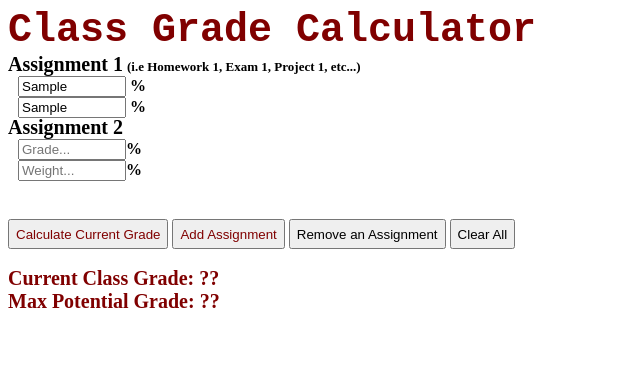
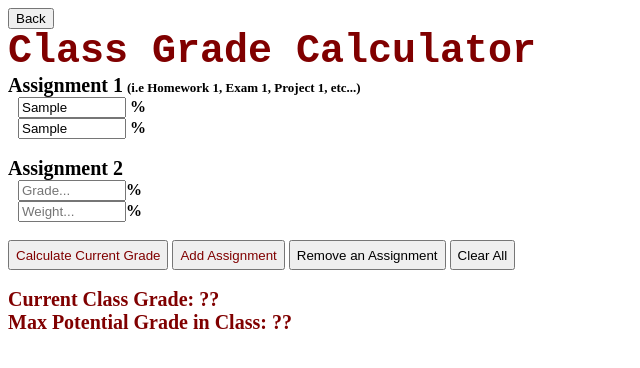
Before and after one commit to weishanxli/grade-calc, a plain HTML site: page classCalc.html in a window 1280 px wide. Both pictures are taken after typing "Sample", "Sample" into the empty fields and a click on the button "Add Assignment". Shown: the whole page, without its empty margins (0-640 px from the left). Drawn offline with Linux system fonts and the light colour scheme.

Commit message:
added back button and fixed 'remove an assignment'

```diff
--- a/classCalc.html
+++ b/classCalc.html
@@ -8,6 +8,8 @@
     <link href="stylesClass.css" rel="stylesheet">
 </head>
 <body>
+    <button onclick="window.location.href = 'index.html';">Back</button>
+    <br>
     <label id="title">
         Class Grade Calculator
     </label>
@@ -24,7 +26,7 @@
         <b>%</b>
     </div>
 
-    <div id="assignmentsDiv"></div>
+    <div id="allAssignmentsDiv"></div>
 
     <br>
     <button class="button" onclick="calculateGrade()">Calculate Current Grade</button>
@@ -37,7 +39,7 @@
         <b class="current_pot">Current Class Grade: </b>
         <b id="answer">??</b>
         <br>
-        <b class="current_pot">Max Potential Grade: </b>
+        <b class="current_pot">Max Potential Grade in Class: </b>
         <b id="potential">??</b>
     </div>
 
--- a/scriptClass.js
+++ b/scriptClass.js
@@ -93,42 +93,44 @@ function addAssignment() {
     percent1.id = "percent1 " + numAssignments;
     percent2.id = "percent2 " + numAssignments;
 
-    var newBR = document.createElement("BR");
-    console.log(newBR)
-
-    //creating assignmentsDiv variable
-    let assignmentsDiv = document.getElementById("assignmentsDiv");
+    //creating new assignmentDiv to append to allAssignmentsDivs
+    let newAssignmentDiv = document.createElement("DIV");
+    newAssignmentDiv.id = "assignmentsDiv " + numAssignments;
+    document.getElementById("allAssignmentsDiv").appendChild(newAssignmentDiv);
 
     //appending everything from earlier into assignmentsDiv
-    assignmentsDiv.appendChild(newBR);
-    assignmentsDiv.appendChild(newBR);
-    assignmentsDiv.appendChild(newLabel);
+    newAssignmentDiv.appendChild(document.createElement("BR"));
+    newAssignmentDiv.appendChild(newLabel);
 
-    assignmentsDiv.appendChild(document.createElement("BR"));
-    assignmentsDiv.appendChild(newGrade);
-    assignmentsDiv.appendChild(percent1);
+    newAssignmentDiv.appendChild(document.createElement("BR"));
+    newAssignmentDiv.appendChild(newGrade);
+    newAssignmentDiv.appendChild(percent1);
 
-    assignmentsDiv.appendChild(document.createElement("BR"));
-    assignmentsDiv.appendChild(newWeight);
-    assignmentsDiv.appendChild(percent2);
+    newAssignmentDiv.appendChild(document.createElement("BR"));
+    newAssignmentDiv.appendChild(newWeight);
+    newAssignmentDiv.appendChild(percent2);
 
 }
 
 //clears everything back to one assignment
 function clearAll() {
-    //removing current assignmentsDiv, resetting numAssignments and total
-    removeElement("assignmentsDiv");
+    for (i = numAssignments; i > 1; i--) {
+        removeElement("assignmentsDiv " + i);
+    }
     numAssignments = 1;
     totalScore = 0;
     document.getElementById("grade 1").value = null;
     document.getElementById("weight 1").value = null;
     document.getElementById("answer").innerHTML = "??";
     document.getElementById("potential").innerHTML = "??";
+}
 
-    //creating new assignmentsDiv
-    let newAssignmentsDiv = document.createElement("DIV");
-    newAssignmentsDiv.id = "assignmentsDiv";
-    document.getElementById("allAssignments").appendChild(newAssignmentsDiv);
+//removes the last assignment
+function removeAssignment() {
+    if (numAssignments > 1) {
+        removeElement("assignmentsDiv " + numAssignments);
+        numAssignments--;
+    }
 }
 
 //removes element with id
@@ -136,11 +138,3 @@ function removeElement(elementID) {
     let element = document.getElementById(elementID);
     element.parentNode.removeChild(element);
 }
-
-function removeAssignment() {
-    removeElement("grade " + numAssignments);
-    removeElement("weight " + numAssignments);
-    removeElement("label " + numAssignments);
-    removeElement("percent1 " + numAssignments);
-    removeElement("percent2 " + numAssignments);
-}
```
